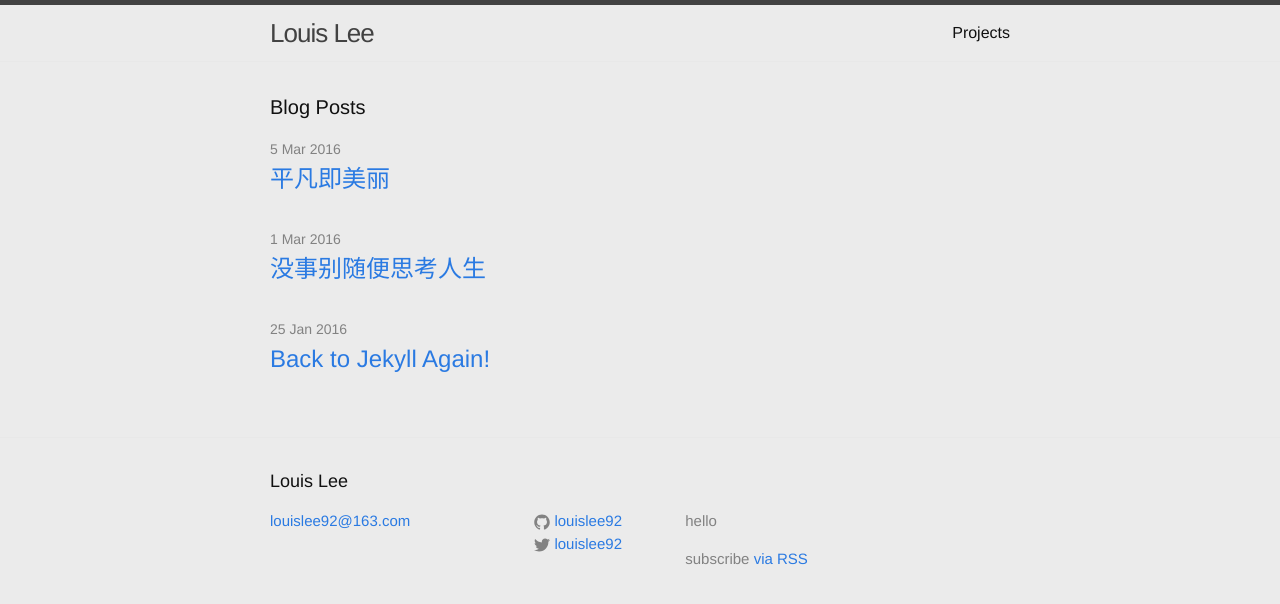
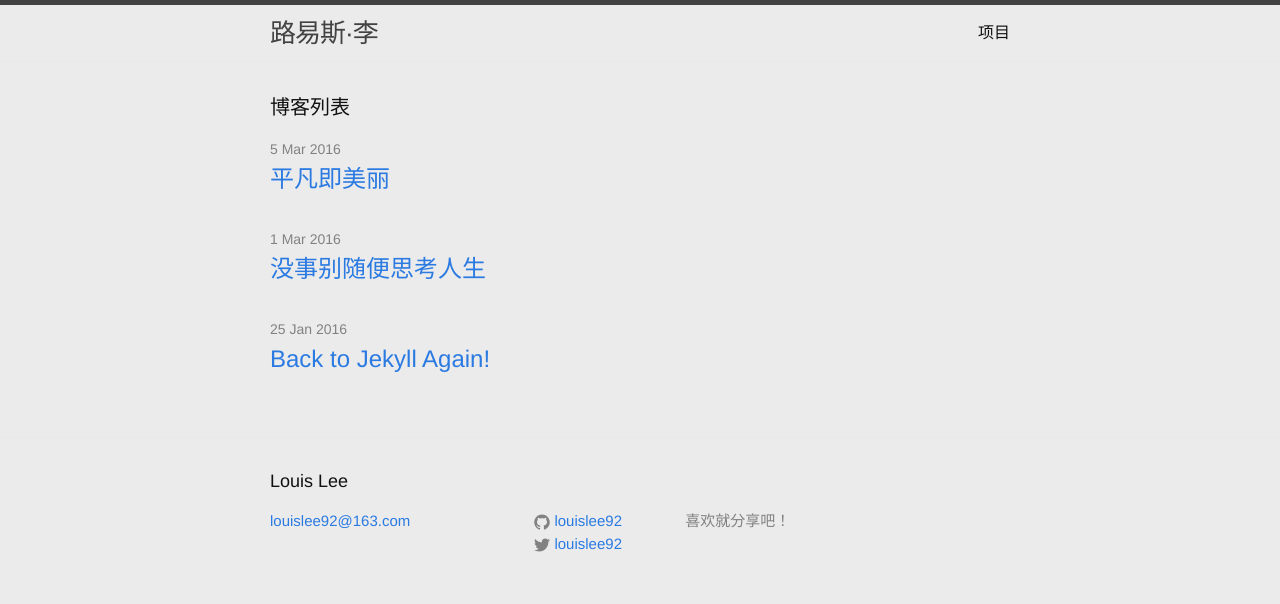
Before and after one commit to louislee92/louislee92.github.com, a Jekyll site: the page built from index.html, in a window 1280 px wide. Shown: the top 604 px of the page. Built offline with Jekyll 4.4.1, drawn with Linux system fonts in a browser that asks for light colours; nearby versions of some CDN libraries.

Commit message:
修改了配置文件，修改了一些布局

```diff
--- a/_config.yml
+++ b/_config.yml
@@ -6,12 +6,12 @@
 # 'jekyll serve'. If you change this file, please restart the server process.
 
 # Site settings
-title: Louis Lee
+title: 路易斯·李
 email: louislee92@163.com
 description: > # this means to ignore newlines until "baseurl:"
-  hello
+  喜欢就分享吧！
 
-baseurl: "/" # the subpath of your site, e.g. /blog
+baseurl: "" # the subpath of your site, e.g. /blog
 url: "http://louislee92.com" # the base hostname & protocol for your site
 twitter_username: louislee92
 github_username:  louislee92
--- a/_includes/footer.html
+++ b/_includes/footer.html
@@ -29,7 +29,9 @@
 
       <div class="footer-col footer-col-3">
         <p>{{ site.description }}</p>
+		<!--
 		<p class="rss-subscribe">subscribe <a href="{{ "/feed.xml" | prepend: site.baseurl }}">via RSS</a></p>
+		-->
       </div>
     </div>
 
--- a/_layouts/post.html
+++ b/_layouts/post.html
@@ -6,16 +6,20 @@ layout: default
   <header class="post-header">
     <h1 class="post-title" itemprop="name headline">{{ page.title }}</h1>
     <p class="post-meta">
-	<time datetime="{{ page.date | date_to_xmlschema }}" itemprop="datePublished">
+	<tag>
 	<i class="fa fa-tags"></i>
 	{% for tag in page.tags %}
 		{{tag}}
     {% endfor %}
+	</tag>
+	<time datetime="{{ page.date | date_to_xmlschema }}" itemprop="datePublished">
 	<i class="fa fa-calendar"></i>
 	{{ page.date | date: "%-d %b %Y" }}</time>
+	<author>
 	{% if page.author %} <i class="fa fa-user"></i> <span itemprop="author" itemscope itemtype="http://schema.org/Person"><span itemprop="name">{{ page.author }}</span></span>
 	{% else %} <i class="fa fa-user"></i> <span itemprop="author" itemscope itemtype="http://schema.org/Person"><span itemprop="name">{{ site.username }}</span></span>
 	{% endif %}
+	</author>
 	</p>
   </header>
 
--- a/index.html
+++ b/index.html
@@ -4,7 +4,7 @@ layout: default
 
 <div class="home">
 
-  <h1 class="page-heading">Blog Posts</h1>
+  <h1 class="page-heading">博客列表</h1>
 
   <ul class="post-list">
     {% for post in site.posts %}
--- a/projects.md
+++ b/projects.md
@@ -1,6 +1,6 @@
 ---
 layout: page
-title: Projects
+title: 项目
 permalink: /projects/
 ---
 
```
